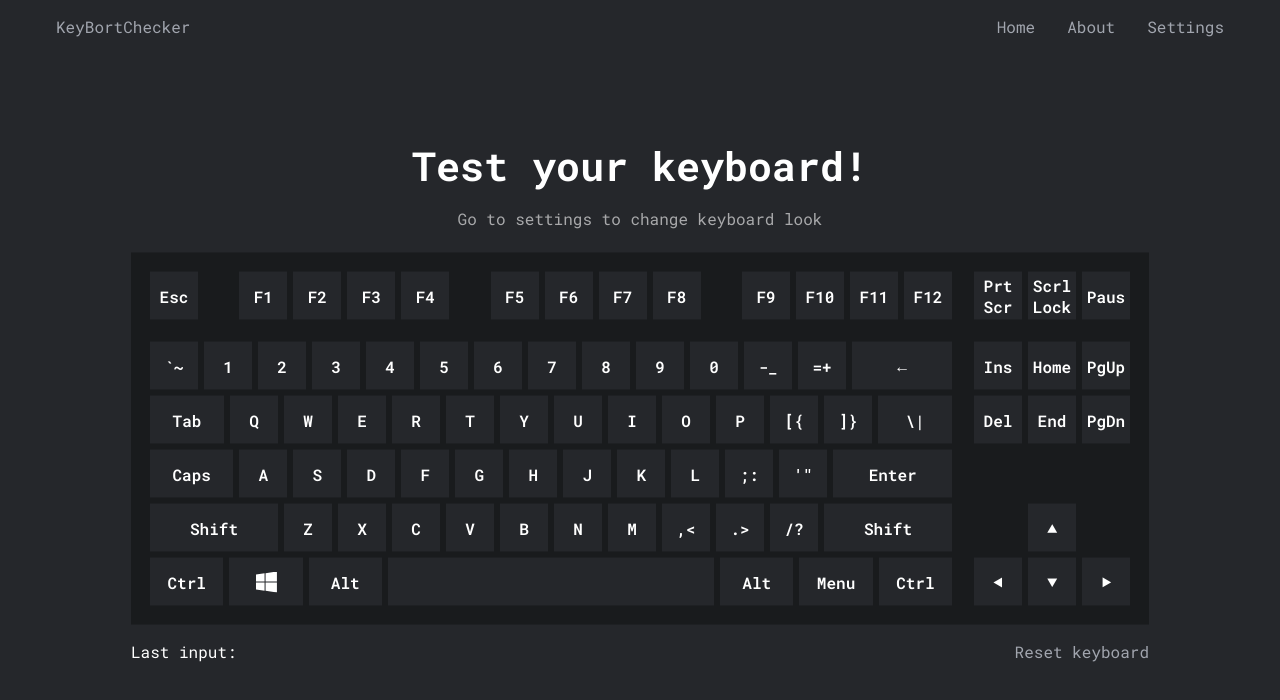
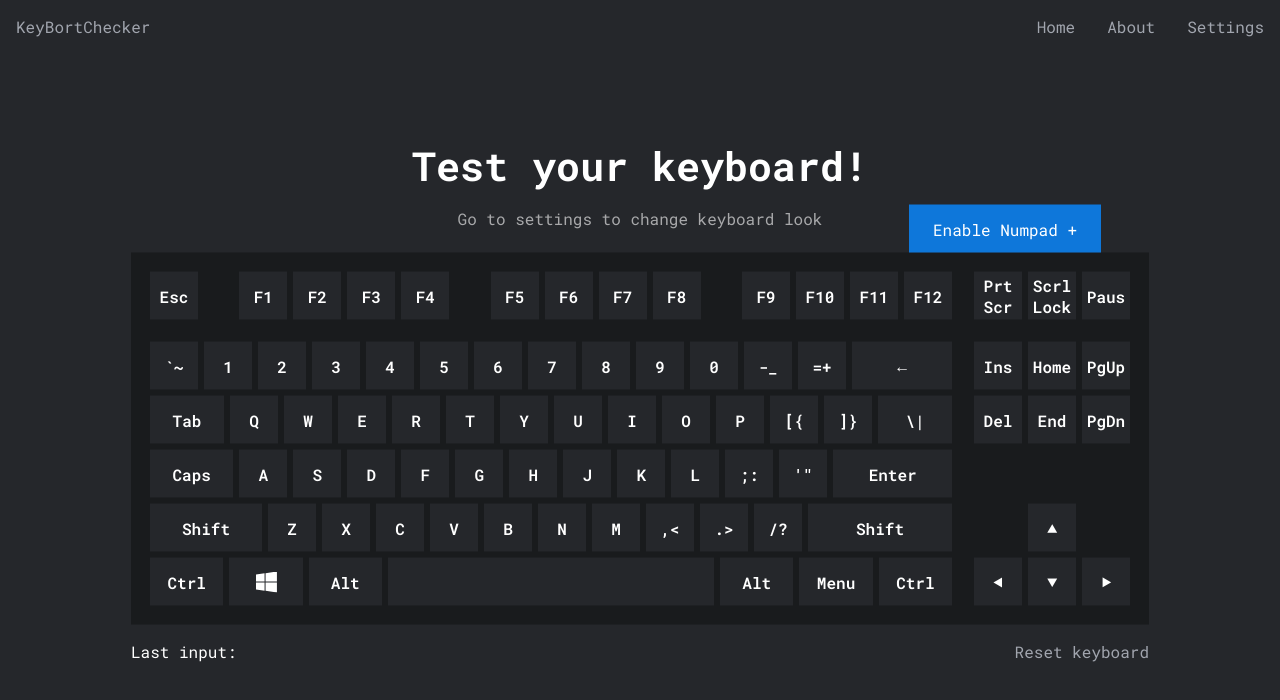
Before and after one commit to bartekbimek/KeyBort-Angular, an Angular app: page /home in a window 1280 px wide. Shown: the top 700 px of the page. Built offline with nearby package versions, Linux system fonts and the light colour scheme.

Commit message:
added numpad

```diff
--- a/src/app/keyboard/keyboard.component.html
+++ b/src/app/keyboard/keyboard.component.html
@@ -1,6 +1,6 @@
-<div class="keyboard__main">
+<div class="keyboard__section keyboard__section--main">
     <div class="main__row main__row--f">
-        <div class="key key--capitalized" key="Escape"><span>Esc</span></div>
+        <div class="key" key="Escape"><span>Esc</span></div>
         <div class="row__group">
             <div class="key" key="F1"><span>F1</span></div>
             <div class="key" key="F2"><span>F2</span></div>
@@ -34,7 +34,7 @@
         <div class="key" key="Digit0"><span>0</span></div>
         <div class="key" key="Minus"><span>-_</span></div>
         <div class="key" key="Equal"><span>=+</span></div>
-        <div class="key key--wide" key="Backspace"><span>&#8592;</span></div>
+        <div class="key key--backspace" key="Backspace"><span>&#8592;</span></div>
     </div>
     <div class="main__row">
         <div class="key key--wide" key="Tab"><span>Tab</span></div>
@@ -65,10 +65,10 @@
         <div class="key" key="KeyL"><span>l</span></div>
         <div class="key" key="Semicolon"><span>;:</span></div>
         <div class="key" key="Quote"><span>'"</span></div>
-        <div class="key key--capitalized key--enter" key="Enter"><span>Enter</span></div>
+        <div class="key key--enter" key="Enter"><span>Enter</span></div>
     </div>
     <div class="main__row">
-        <div class="key key--wide" key="ShiftLeft"><span>Shift</span></div>
+        <div class="key key--shiftLeft" key="ShiftLeft"><span>Shift</span></div>
         <div class="key" key="KeyZ"><span>z</span></div>
         <div class="key" key="KeyX"><span>x</span></div>
         <div class="key" key="KeyC"><span>c</span></div>
@@ -79,7 +79,7 @@
         <div class="key" key="Comma"><span>,&lt;</span></div>
         <div class="key" key="Period"><span>.&gt;</span></div>
         <div class="key" key="Slash"><span>/?</span></div>
-        <div class="key key--wide" key="ShiftRight"><span>Shift</span></div>
+        <div class="key key--shiftRight" key="ShiftRight"><span>shift</span></div>
     </div>
     <div class="main__row">
         <div class="key key--wide" key="ControlLeft"><span>Ctrl</span></div>
@@ -93,28 +93,58 @@
         <div class="key key--wide" key="ControlRight"><span>Ctrl</span></div>
     </div>
 </div>
-<div class="keyboard__side">
-    <div class="side__row side__row--f">
-        <div class="key key--capitalized" key="PrintScreen"><span>Prt<br>Scr</span></div>
-        <div class="key key--capitalized" key="ScrollLock"><span>Scrl<br>Lock</span></div>
-        <div class="key key--capitalized" key="Pause"><span>Paus</span></div>
+<div class="keyboard__section keyboard__section--arrows">
+    <div class="arrows__row arrows__row--f">
+        <div class="key" key="PrintScreen"><span>Prt<br>Scr</span></div>
+        <div class="key" key="ScrollLock"><span>Scrl<br>Lock</span></div>
+        <div class="key" key="Pause"><span>Paus</span></div>
     </div>
-    <div class="side__row">
-        <div class="key key--capitalized" key="Insert"><span>Ins</span></div>
-        <div class="key key--capitalized" key="Home"><span>Home</span></div>
-        <div class="key key--capitalized" key="PageUp"><span>PgUp</span></div>
+    <div class="arrows__row">
+        <div class="key" key="Insert"><span>Ins</span></div>
+        <div class="key" key="Home"><span>Home</span></div>
+        <div class="key" key="PageUp"><span>PgUp</span></div>
     </div>
-    <div class="side__row">
-        <div class="key key--capitalized" key="Delete"><span>Del</span></div>
-        <div class="key key--capitalized" key="End"><span>End</span></div>
-        <div class="key key--capitalized" key="PageDown"><span>PgDn</span></div>
+    <div class="arrows__row">
+        <div class="key" key="Delete"><span>Del</span></div>
+        <div class="key" key="End"><span>End</span></div>
+        <div class="key" key="PageDown"><span>PgDn</span></div>
     </div>
-    <div class="side__row side__row--arrows">
+    <div class="arrows__row arrows__row--arrows">
         <div class="key" key="ArrowUp"><span>&#11205;</span></div>
     </div>
-    <div class="side__row">
+    <div class="arrows__row">
         <div class="key" key="ArrowLeft"><span>&#11207;</span></div>
         <div class="key" key="ArrowDown"><span>&#11206;</span></div>
         <div class="key" key="ArrowRight"><span>&#11208;</span></div>
     </div>
 </div>
+<div class="keyboard__section keyboard__section--numpad hidden">
+    <div class="numpad__top">
+        <div class="numpad__logo">
+            <p class="logo__name">KeyBort<span>Checker</span></p>
+            <p class="logo__version">v1.0</p>
+        </div>
+    </div>
+    <div class="numpad__main">
+        <div class="key" key="NumLock"><span>Num</span></div>
+        <div class="key" key="NumpadDivide"><span>/</span></div>
+        <div class="key" key="NumpadMultiply"><span>*</span></div>
+        <div class="key" key="NumpadSubtract"><span>-</span></div>
+        <div class="key" key="Numpad7"><span>7</span></div>
+        <div class="key" key="Numpad8"><span>8</span></div>
+        <div class="key" key="Numpad9"><span>9</span></div>
+        <div class="key key--num-add" key="NumpadAdd"><span>+</span></div>
+        <div class="key" key="Numpad4"><span>4</span></div>
+        <div class="key" key="Numpad5"><span>5</span></div>
+        <div class="key" key="Numpad6"><span>6</span></div>
+        <div class="key" key="Numpad1"><span>1</span></div>
+        <div class="key" key="Numpad2"><span>2</span></div>
+        <div class="key" key="Numpad3"><span>3</span></div>
+        <div class="key key--num-enter" key="NumpadEnter"><span>=</span></div>
+        <div class="key key--num-0" key="Numpad0"><span>0</span></div>
+        <div class="key" key="NumpadDecimal"><span>,</span></div>
+    </div>
+</div>
+<div class="toggle-numpad">
+    <span>Enable Numpad +</span>
+</div>
--- a/src/app/keyboard/keyboard.component.scss
+++ b/src/app/keyboard/keyboard.component.scss
@@ -3,30 +3,34 @@
     background: var(--keyboard-bg);
     padding: 1em;
     margin-bottom: 1em;
+    position: relative;
 }
-.keyboard__main{
+.keyboard__section{
     display: flex;
     flex-direction: column;
+    margin-left: 1em;
+}
+.keyboard__section:first-child{
+    margin-left: 0;
+}
+.keyboard__section--main{
     width: 50.5em;
-    margin-right: 1em;
-}
     .main__row{
         display: flex;
+        &--f{
+            justify-content: space-between;
+            margin-bottom: 1em;
             .row__group{
                 display: flex;
                 justify-content: flex-end;
                 width: 14em;
             }
-    &--f{
-        justify-content: space-between;
-        margin-bottom: 1em;
         }
     }
-.keyboard__side{
-    display: flex;
-    flex-direction: column;
+}
+.keyboard__section--arrows{
     min-width: 10.125em;
-    .side__row{
+    .arrows__row{
         display: flex;
         &--f{
             margin-bottom: 1em;
@@ -34,6 +38,39 @@
         &--arrows{
          margin-top: auto;
          justify-content: center;
+         }
+     }
+}
+.keyboard__section--numpad{
+    .numpad__top{
+        margin-bottom: 1em;
+        .numpad__logo{
+            height: 3em;
+            margin: 0.1875em;
+            display: flex;
+            flex-direction: column;
+            justify-content: center;
+            align-items: flex-end;
+            .logo__version{
+                opacity: .3;
+            }
+        }
+    }
+    .numpad__main{
+        display: grid;
+        grid-template-columns: repeat(4, 1fr);
+        grid-template-rows: repeat(5, 1fr);
+        .key--num-add{
+            grid-row: span 2;
+            height: 6.3750em;
+        }
+        .key--num-enter{
+            grid-row: span 2;
+            height: 6.3750em;
+        }
+        .key--num-0{
+            grid-column: span 2;
+            width: 6.3750em;
         }
     }
 }
@@ -46,9 +83,10 @@
     background: var(--key-bg);
     flex-basis: var(--key-size);
     height: var(--key-size);
+    width: var(--key-size);
     margin: 0.1875em;
     user-select: none;
-    text-transform: uppercase;
+    text-transform: Capitalize;
     font-weight: 600;
     transition: background-color .3s, color .3s;
 }
@@ -68,16 +106,37 @@
     background: var(--key-pressed-bg);
     color: var(--key-pressed-color);
 }
+.key--backspace{
+    flex-grow: 1;
+}
 .key--wide{
     flex-grow: 1;
-    text-transform: Capitalize;
+}
+.key--shiftLeft{
+    flex-grow: 1;
+}
+.key--shiftRight{
+    flex-grow: 1.5;
 }
 .key--space{
     flex-grow: 11;
 }
-.key--capitalized{
-    text-transform: capitalize;
-}
 .key--enter{
     flex-grow: 2;
 }
+.hidden{
+    display: none;
+}
+.toggle-numpad{
+    position: absolute;
+    display: flex;
+    justify-content: center;
+    align-items: center;
+    top: -3rem; right: 3rem;
+    height: 3rem;
+    width: calc(var(--key-size)*4);
+    background: var(--accent);
+    user-select: none;
+    cursor: pointer;
+    border: 5px solid black outset;
+}
--- a/src/app/keyboard/keyboard.component.ts
+++ b/src/app/keyboard/keyboard.component.ts
@@ -33,6 +33,12 @@ export class KeyboardComponent implements OnInit {
       this.updateService(currentKey)
     }
   }
+  enableNumpad(){
+
+  }
+  checkKeyboardWidth(){
+
+  }
 
   updateService(key) {
     this.keyboardService.addCheckedKeys(key)
--- a/src/styles.scss
+++ b/src/styles.scss
@@ -43,7 +43,7 @@ body{
     overflow: overlay;
     transition: background-color .2s, color .2s;
     min-height: 100vh;
-    max-width: 1200px;
+    max-width: 1280px;
     margin: 0 auto;
     position: relative;
     padding: 0 1rem;
```
Also changed, not shown: 1 other file (tests, documents, lock files or other folders). Lines whose indentation alone changed are shown as unchanged.
